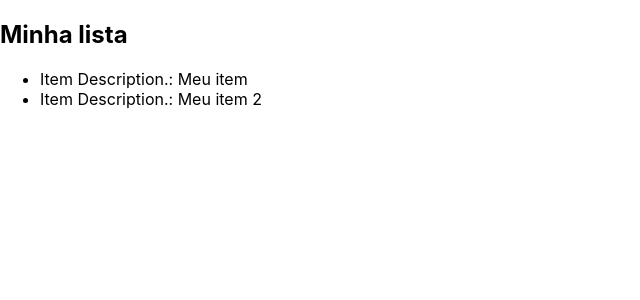
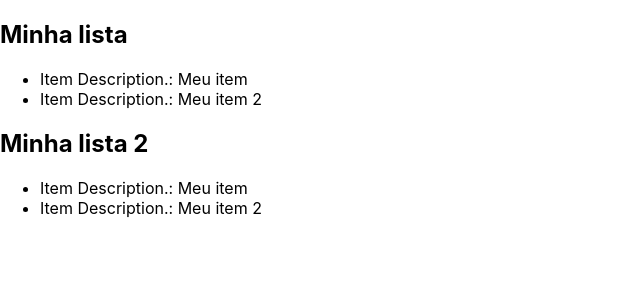
Before and after one commit to Leonardoongaratto/frontend-react-integration-django, a React (Create React App) app: page / in a window 1280 px wide. Shown: the top 300 px of the page, without its empty margins (0-640 px from the left). Built offline with nearby package versions, Linux system fonts and the light colour scheme.

Commit message:
Criando component UserLists

```diff
--- a/src/ListComponent.js
+++ b/src/ListComponent.js
@@ -2,10 +2,10 @@
 import ItemComponent from './ItemComponent'
 
 
-export default function ListComponent(){
+export default function ListComponent(props){
     return(
         <div>
-            <h2>Minha lista</h2>
+            <h2> { props.listName } </h2>
             <ul>
                 <ItemComponent name={'Meu item'} />
                 <ItemComponent name={'Meu item 2'} />
--- /dev/null
+++ b/src/UserLists.js
@@ -0,0 +1,11 @@
+import React from "react";
+import ListComponent from "./ListComponent";
+
+export default function(){
+    return (
+        <div>
+            <ListComponent listName={'Minha lista'}/>
+            <ListComponent listName={'Minha lista 2'}/>
+        </div>
+    )
+}
--- a/src/index.js
+++ b/src/index.js
@@ -1,14 +1,13 @@
 import React from 'react';
 import ReactDOM from 'react-dom/client';
 import './index.css';
-import App from './App';
 import reportWebVitals from './reportWebVitals';
-import ListComponent from './ListComponent';
+import UserLists from './UserLists';
 
 const root = ReactDOM.createRoot(document.getElementById('root'));
 root.render(
   <React.StrictMode>
-    <ListComponent />
+    <UserLists />
   </React.StrictMode>
 );
 
```
